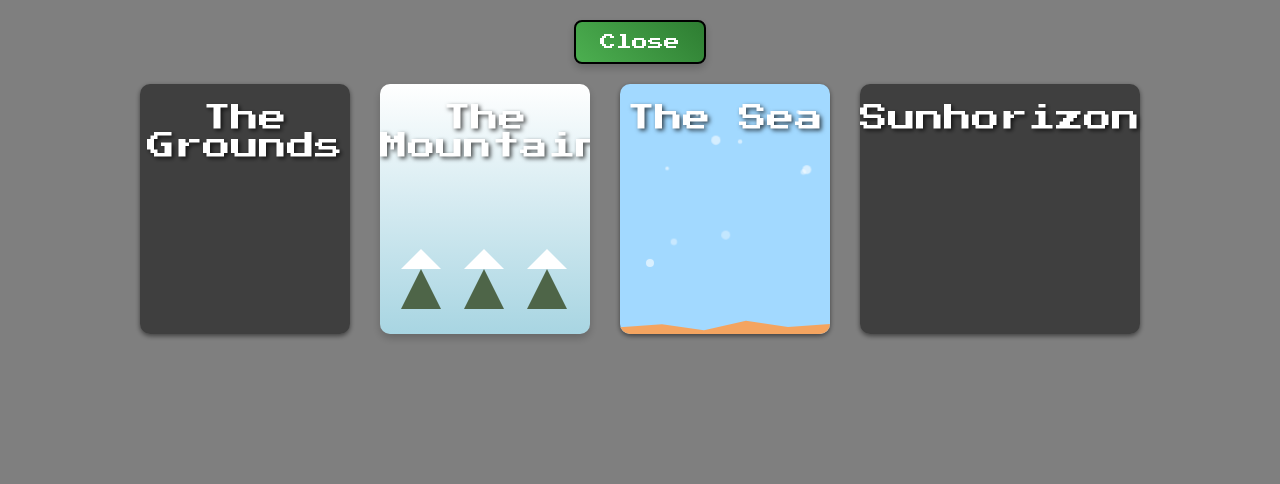
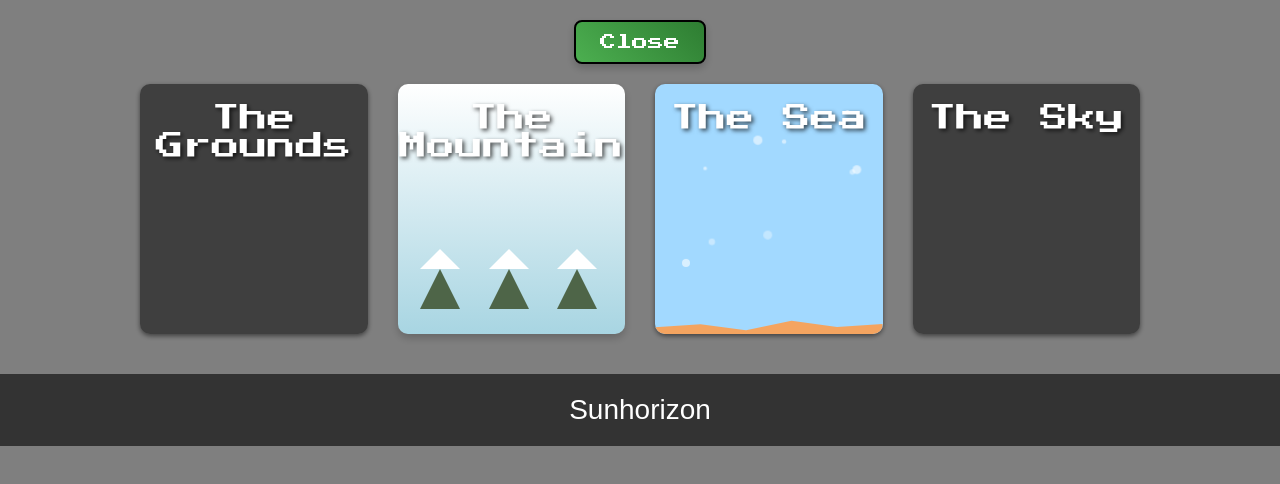
Before and after one commit to pushiscool/tsaecogame2025, a React (Create React App) app: page / in a window 1280 px wide. Both pictures are taken after a click on the button "Start". Shown: the top 484 px of the page. Built offline with nearby package versions, Linux system fonts and the light colour scheme.

Commit message:
Update HomeScreen.jsx

```diff
--- a/src/components/HomeScreen.jsx
+++ b/src/components/HomeScreen.jsx
@@ -32,6 +32,9 @@ export default function HomeScreen() {
   const closeLargeMountain = () => setOpenLargeMountain(false);
 const [openLargeGround, setOpenLargeGround] = useState(false); // New state for Grounds
 const [groundHovered, setGroundHovered] = useState(false); // New hover state for Grounds
+  const [skyHovered, setSkyHovered] = useState(false);
+const [openLargeSky, setOpenLargeSky] = useState(false);
+
   const [openLargeSunhorizon, setOpenLargeSunhorizon] = useState(false); // New state for Sunhorizon
 const [sunhorizonHovered, setSunhorizonHovered] = useState(false); // New hover state for Sunhorizon
 
@@ -41,6 +44,14 @@ const [sunhorizonHovered, setSunhorizonHovered] = useState(false); // New hover
 
 const closeLargeGround = () => {
   setOpenLargeGround(false);
+};
+
+  const handleSkyBoxClick = () => {
+  setOpenLargeSky(true);
+};
+
+const closeLargeSky = () => {
+  setOpenLargeSky(false);
 };
 
   const handleSunhorizonBoxClick = () => {
@@ -533,7 +544,29 @@ const closeLargeSunhorizon = () => {
       </div>
     );
   }
-
+if (openLargeSky) {
+    return (
+      <div
+        id="sky-game"
+        style={{
+          position: 'relative',
+          width: '100vw',
+          height: '100vh',
+          background: '#87CEEB', // Example background color for Sky
+          overflow: 'hidden'
+        }}
+      >
+        <button
+          className="menu-button"
+          onClick={closeLargeSky}
+          style={{ position: 'absolute', top: '10px', left: '10px', zIndex: 100 }}
+        >
+          Close Sky
+        </button>
+        {/* Add sky-specific elements and interactions here */}
+      </div>
+    );
+  }
       if (openLargeSunhorizon) {
     return (
       <div
@@ -644,17 +677,39 @@ const closeLargeSunhorizon = () => {
               </div>
               <div className="sand" style={{ height: `${sandHeight}px` }}></div>
             </div>
-            <div    className="level-box sunhorizon-box"
+
+                 <div
+          className="level-box sky-box"
+          onMouseEnter={() => setSkyHovered(true)}
+          onMouseLeave={() => setSkyHovered(false)}
+          onClick={handleSkyBoxClick}
+          style={{ transform: skyHovered ? 'scale(1.05)' : 'scale(1)', transition: 'transform 0.3s ease' }}
+        >
+          <div className="title-container">
+            <div className="cover-text" style={{ fontSize: '28px', marginTop: '20px' }}>The Sky</div>
+          </div>
+        </div>
+      </div>
+
+             {/* Sunhorizon spanning all four boxes */}
+      <div
+        className="sunhorizon-box"
         onMouseEnter={() => setSunhorizonHovered(true)}
         onMouseLeave={() => setSunhorizonHovered(false)}
         onClick={handleSunhorizonBoxClick}
-  style={{ transform: sunhorizonHovered ? 'scale(1.05)' : 'scale(1)', transition: 'transform 0.3s ease' }}
+        style={{
+          width: 'calc(100% - 40px)', // Adjust for padding/margin if needed
+          margin: '20px 20px 0 20px',
+          padding: '20px',
+          backgroundColor: '#333', // Example background color
+          color: 'white',
+          textAlign: 'center',
+          transform: sunhorizonHovered ? 'scale(1.05)' : 'scale(1)',
+          transition: 'transform 0.3s ease',
+          cursor: 'pointer'
+        }}
       >
-  <div className="title-container">
-    <div className="cover-text" style={{ fontSize: '28px', marginTop: '20px' }}>Sunhorizon</div>
-  </div>
-  {/* Add specific elements for Sunhorizon if needed */}
-</div>
+        <div style={{ fontSize: '28px' }}>Sunhorizon</div>
       </div>
     </div>
   </>
```
Lines whose indentation alone changed are shown as unchanged.
